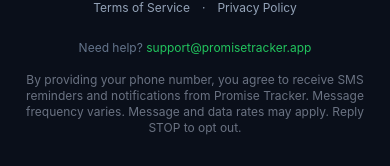
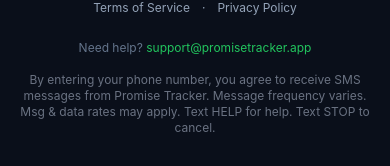
Before and after one commit to jobblixor/promise-tracker-mvp, a React (Vite) app: page /signup in a window 390 px wide. Shown: the part 675-841 px from the top of the page. Built offline with nearby package versions, Linux system fonts and the light colour scheme; no server answers.

Commit message:
Update SMS consent text and add mobile privacy language for Vonage compliance

```diff
--- a/src/pages/PrivacyPage.jsx
+++ b/src/pages/PrivacyPage.jsx
@@ -106,6 +106,7 @@
                 <strong className="text-text-primary">Vercel</strong> — Hosts and serves the web application. See <a href="https://vercel.com/legal/privacy-policy" target="_blank" rel="noopener noreferrer" className="text-accent hover:underline">Vercel's Privacy Policy</a>.
               </li>
             </ul>
+            <p className="mt-4">No mobile information will be shared with third parties or affiliates for marketing or promotional purposes. Text messaging opt-in data and consent will not be shared with any third parties.</p>
           </section>
 
           <section>
--- a/src/pages/Signup.jsx
+++ b/src/pages/Signup.jsx
@@ -161,7 +161,7 @@
         </p>
 
         <p className="text-center text-xs text-gray-500 mt-4">
-          By providing your phone number, you agree to receive SMS reminders and notifications from Promise Tracker. Message frequency varies. Message and data rates may apply. Reply STOP to opt out.
+          By entering your phone number, you agree to receive SMS messages from Promise Tracker. Message frequency varies. Msg &amp; data rates may apply. Text HELP for help. Text STOP to cancel.
         </p>
       </div>
     </div>
```
